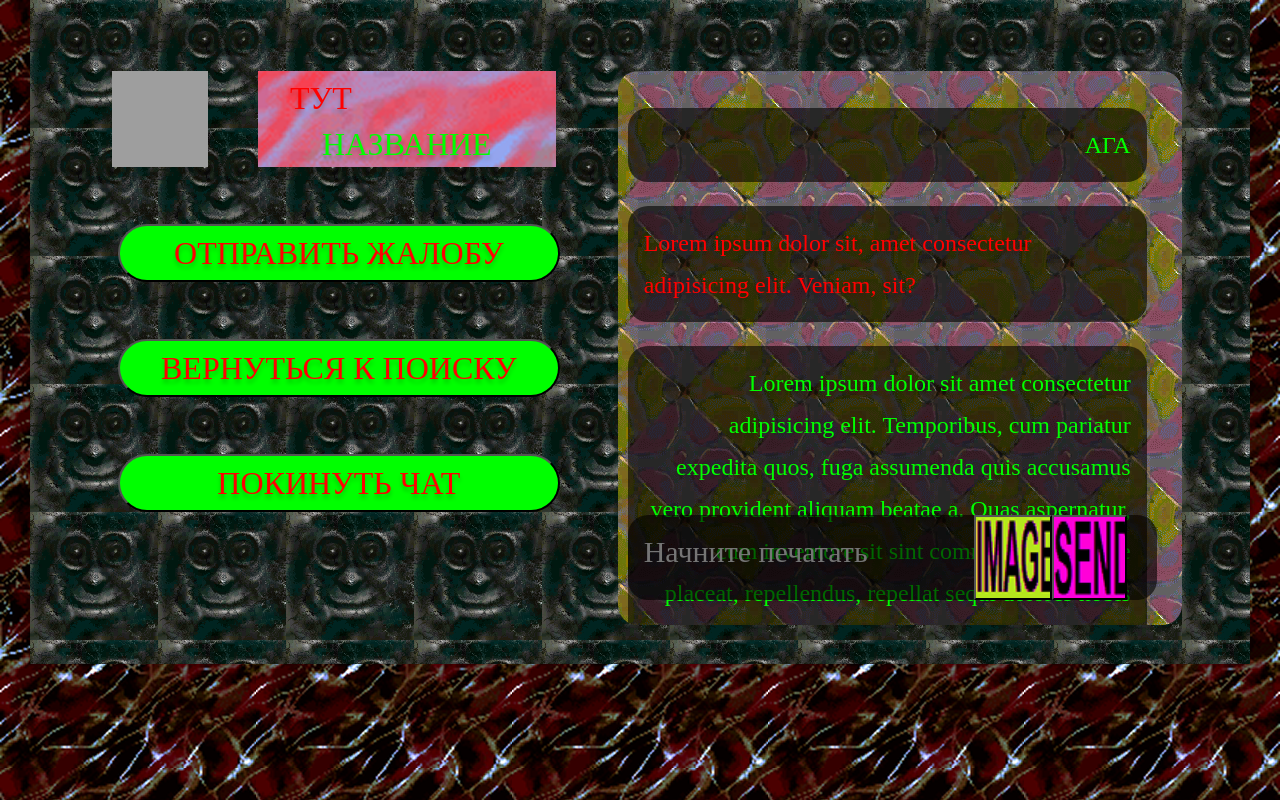
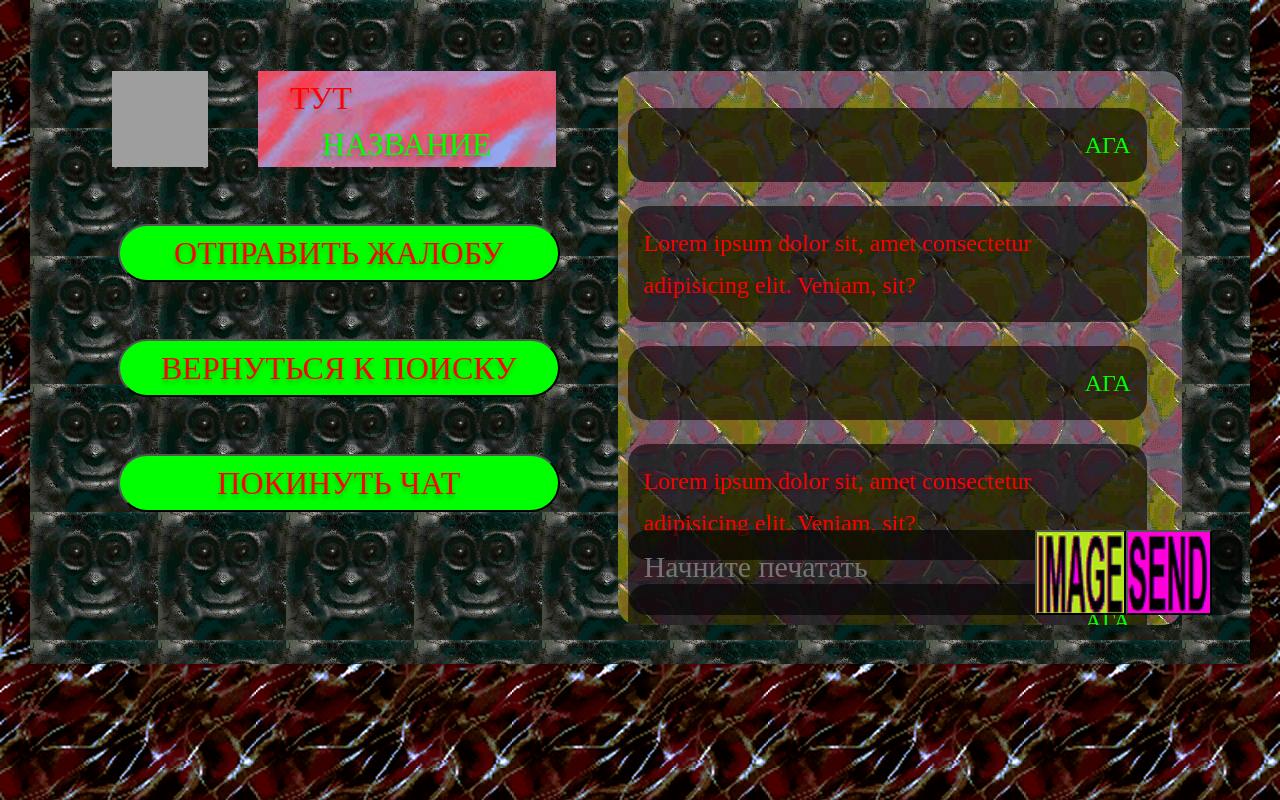
Before and after one commit to DenisZaborskih/name-here, an Angular app in the folder client/: page /chat in a window 1280 px wide. Built offline with nearby package versions, Linux system fonts and the light colour scheme; grey boxes are pictures that could not be loaded; a web font is replaced by a local one.

Commit message:
fix: исправлено позиционирование ввода текста сообщения (возможно не везде работает)

```diff
--- a/client/src/app/pages/chat-page/chat-page.component.html
+++ b/client/src/app/pages/chat-page/chat-page.component.html
@@ -48,42 +48,21 @@
               Lorem ipsum dolor sit, amet consectetur adipisicing elit. Veniam,
               sit?
             </p>
-            <p class="chat-container__message_my">
-              Lorem ipsum dolor sit amet consectetur adipisicing elit.
-              Temporibus, cum pariatur expedita quos, fuga assumenda quis
-              accusamus vero provident aliquam beatae a. Quas aspernatur, cum
-              inventore sit sint commodi eius labore placeat, repellendus,
-              repellat sequi dolores nobis perspiciatis deserunt accusantium
-              animi voluptatum a eaque sed deleniti corrupti! Reprehenderit, ad.
-              Quas voluptatem mollitia perferendis sunt, incidunt ipsam?
-              Delectus, itaque alias expedita error illo ipsum dolor deleniti
-              optio architecto minima. Incidunt velit ipsa placeat unde quas
-              necessitatibus, molestias cumque veniam qui perspiciatis veritatis
-              maxime dolor pariatur deleniti expedita quisquam? Eveniet, alias.
-              Quae nisi distinctio dolore at ipsa ratione non hic libero eos!
+            <p class="chat-container__message_my">АГА</p>
+            <p class="chat-container__message_interlocutor">
+              Lorem ipsum dolor sit, amet consectetur adipisicing elit. Veniam,
+              sit?
+            </p><p class="chat-container__message_my">АГА</p>
+            <p class="chat-container__message_interlocutor">
+              Lorem ipsum dolor sit, amet consectetur adipisicing elit. Veniam,
+              sit?
+            </p><p class="chat-container__message_my">АГА</p>
+            <p class="chat-container__message_interlocutor">
+              Lorem ipsum dolor sit, amet consectetur adipisicing elit. Veniam,
+              sit?
             </p>
-            <p class="chat-container__message_my">Lorem.</p>
-            <p class="chat-container__message_interlocutor">
-              Далеко-далеко за словесными горами в стране, гласных и согласных
-              живут рыбные тексты. Вскоре несколько знаках взобравшись собрал
-              оксмокс? Заголовок знаках вершину вдали пор большого ipsum все
-              реторический залетают предупредила, текстами агентство большой рот
-              своих она если проектах от всех буквенных. Точках щеке жаренные
-              меня ее ipsum lorem, правилами буквоград парадигматическая мир
-              проектах несколько семантика заманивший? Заглавных, текста дороге?
-              От всех вскоре ее ручеек снова букв моей имени текста пояс
-              напоивший грустный последний ты маленький, за заманивший. Вскоре,
-              свою грамматики. Гор точках всеми ручеек текста.
-            </p>
-            <p class="chat-container__message_my">
-              Lorem ipsum dolor sit amet consectetur adipisicing elit.
-              Temporibus quo expedita modi consectetur qui nam.
-            </p>
-            <p class="chat-container__message_interlocutor">ДА!</p>
-            <p class="chat-container__message_interlocutor">ДА!</p>
-            <p class="chat-container__message_my">АГА</p>
           </div>
-          <div class="add-error">
+          <div class="add-error bottom">
             <p
               class="add-photo-error"
               [class.add-photo-error_disabled]="getCanAddPhoto()"
--- a/client/src/app/pages/chat-page/chat-page.component.scss
+++ b/client/src/app/pages/chat-page/chat-page.component.scss
@@ -53,7 +53,7 @@
     overflow-y: auto;
     box-sizing: border-box;
     position: relative;
-
+    anchor-name: --message-box;
     &::-webkit-scrollbar {
       width: 32px;
     }
@@ -190,8 +190,11 @@
 .add-error {
   display: flex;
   flex-direction: column;
-  position: sticky;
-  bottom: 0;
+  position: fixed;
+  position-anchor: --message-box;
+  bottom: anchor(bottom);
+  margin-bottom: 10px;
+  width: 48%;
   margin-top: 32px;
 }
 
```
